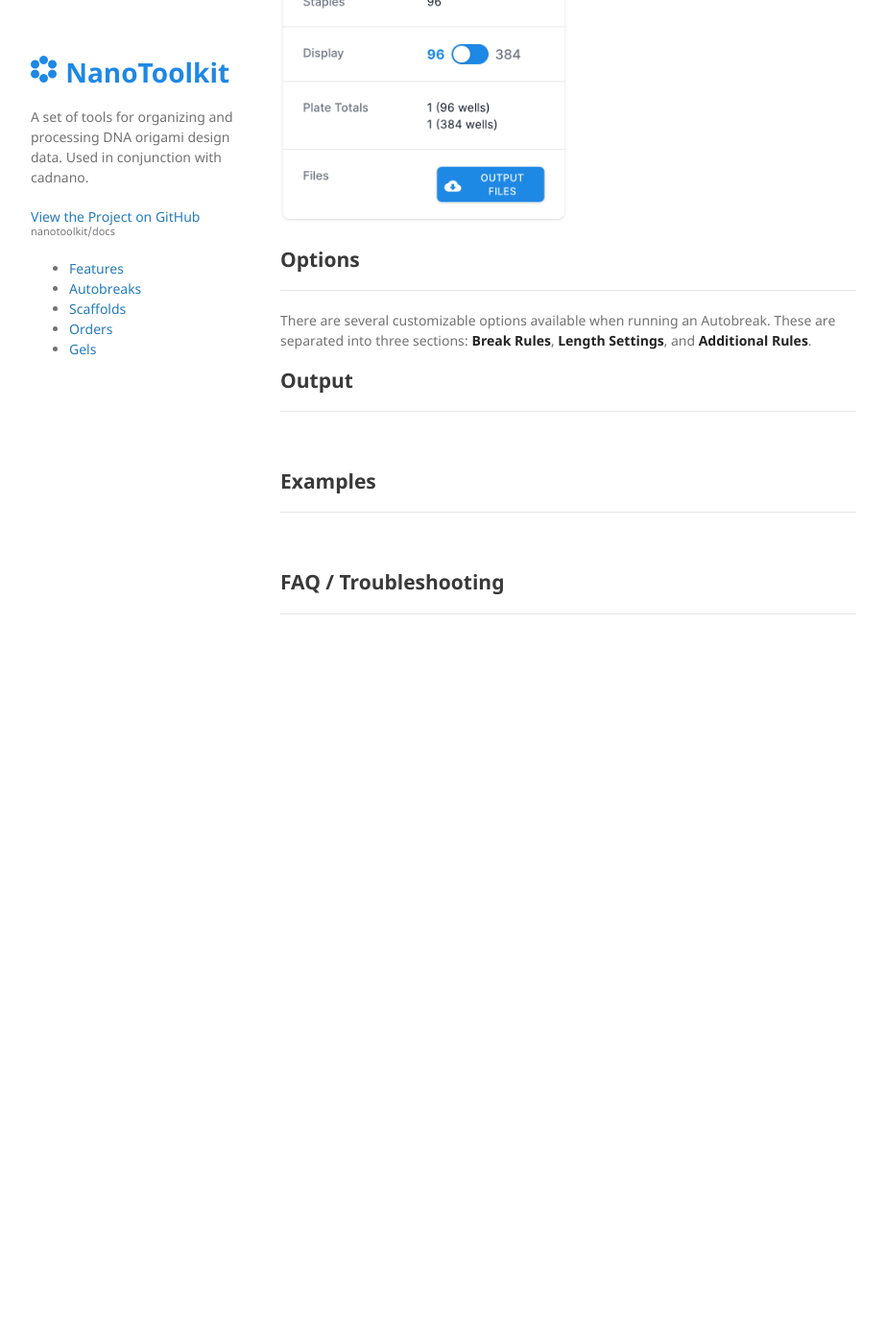
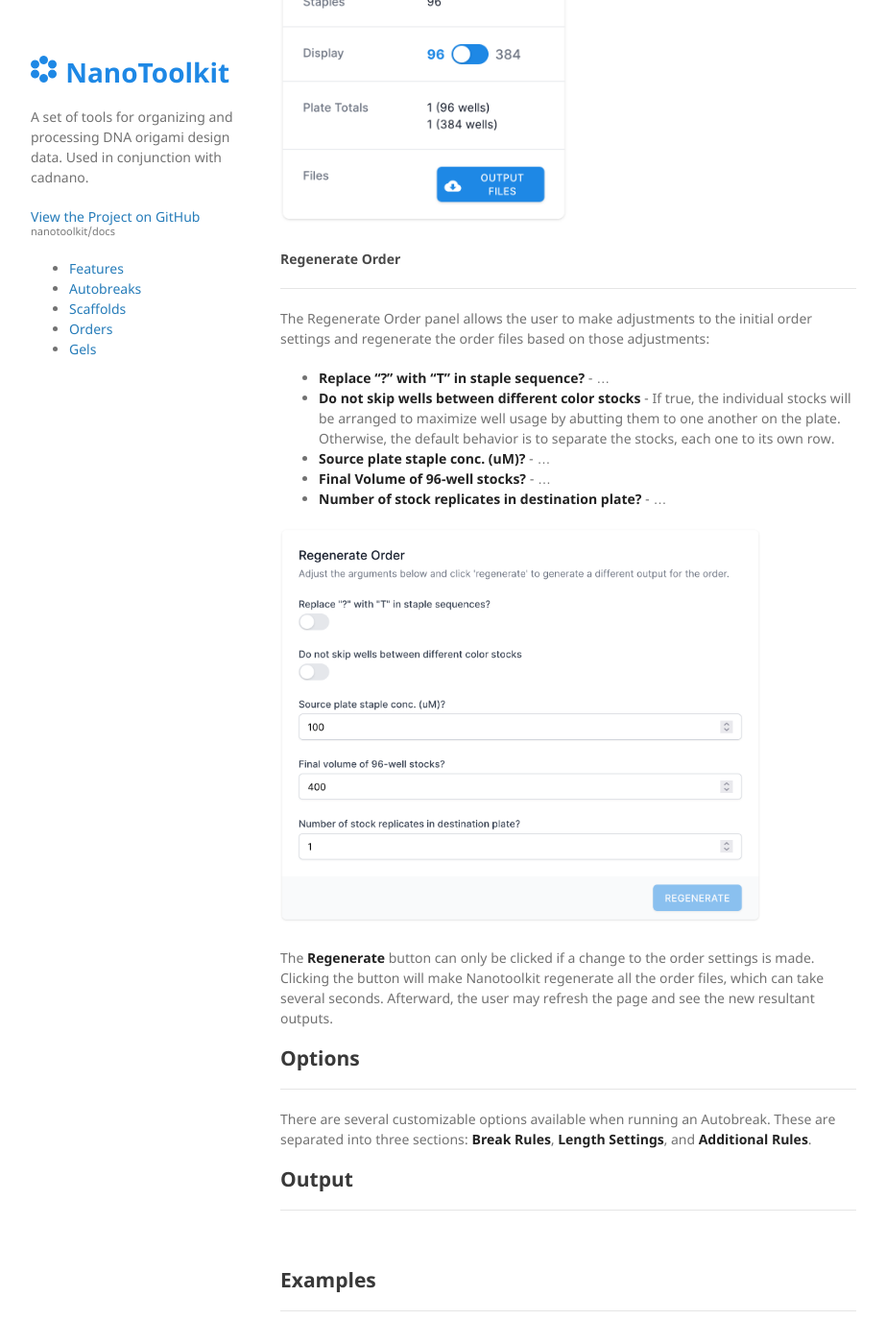
Before and after one commit to nanotoolkit/docs, a Jekyll site: the page built from pages/orders.md, in a window 1280 px wide and 1400 px high, scrolled down 5612 px. Shown: the whole window at 96% size, without its empty margins (178-1101 px from the left). Built offline with Jekyll 4.4.1, drawn with Linux system fonts in a browser that asks for light colours; our own code applies the rules of GitHub Pages for plain Markdown files; before the commit the page ends 6363 px from its top, so only the background shows below that.

Commit message:
Update orders.md

```diff
--- a/pages/orders.md
+++ b/pages/orders.md
@@ -180,7 +180,25 @@ Clicking the scaffold name will navigate to the respective scaffold on the **Sca
 
 <img src="../assets/img/order-info-panel.png" alt="drawing" width="300">
 
+#### Regenerate Order
+---
+The Regenerate Order panel allows the user to make adjustments to the initial order settings and regenerate
+the order files based on those adjustments:
 
+* **Replace "?" with "T" in staple sequence?** - ...
+* **Do not skip wells between different color stocks** - If true, the individual stocks will be arranged
+to maximize well usage by abutting them to one another on the plate. Otherwise, the default behavior is
+to separate the stocks, each one to its own row.
+* **Source plate staple conc. (uM)?** - ...
+* **Final Volume of 96-well stocks?** - ...
+* **Number of stock replicates in destination plate?** - ...
+  <br>
+
+<img src="../assets/img/order-regenerate-order.png" alt="drawing" width="500">
+
+The **Regenerate** button can only be clicked if a change to the order settings is made. Clicking the button will
+make Nanotoolkit regenerate all the order files, which can take several seconds. Afterward, the user may refresh the page and
+see the new resultant outputs.
 
 ## Options
 ---
```
